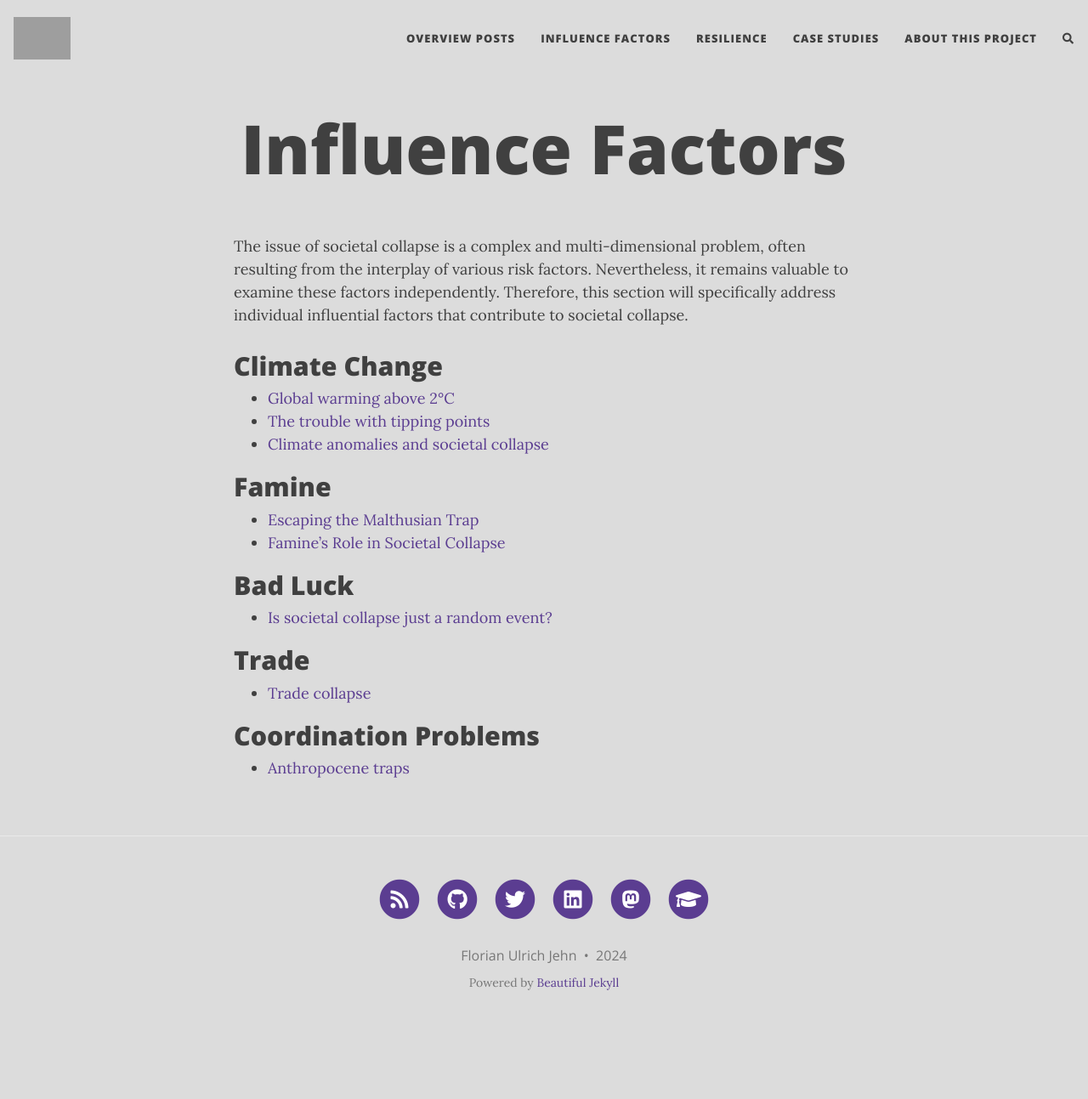
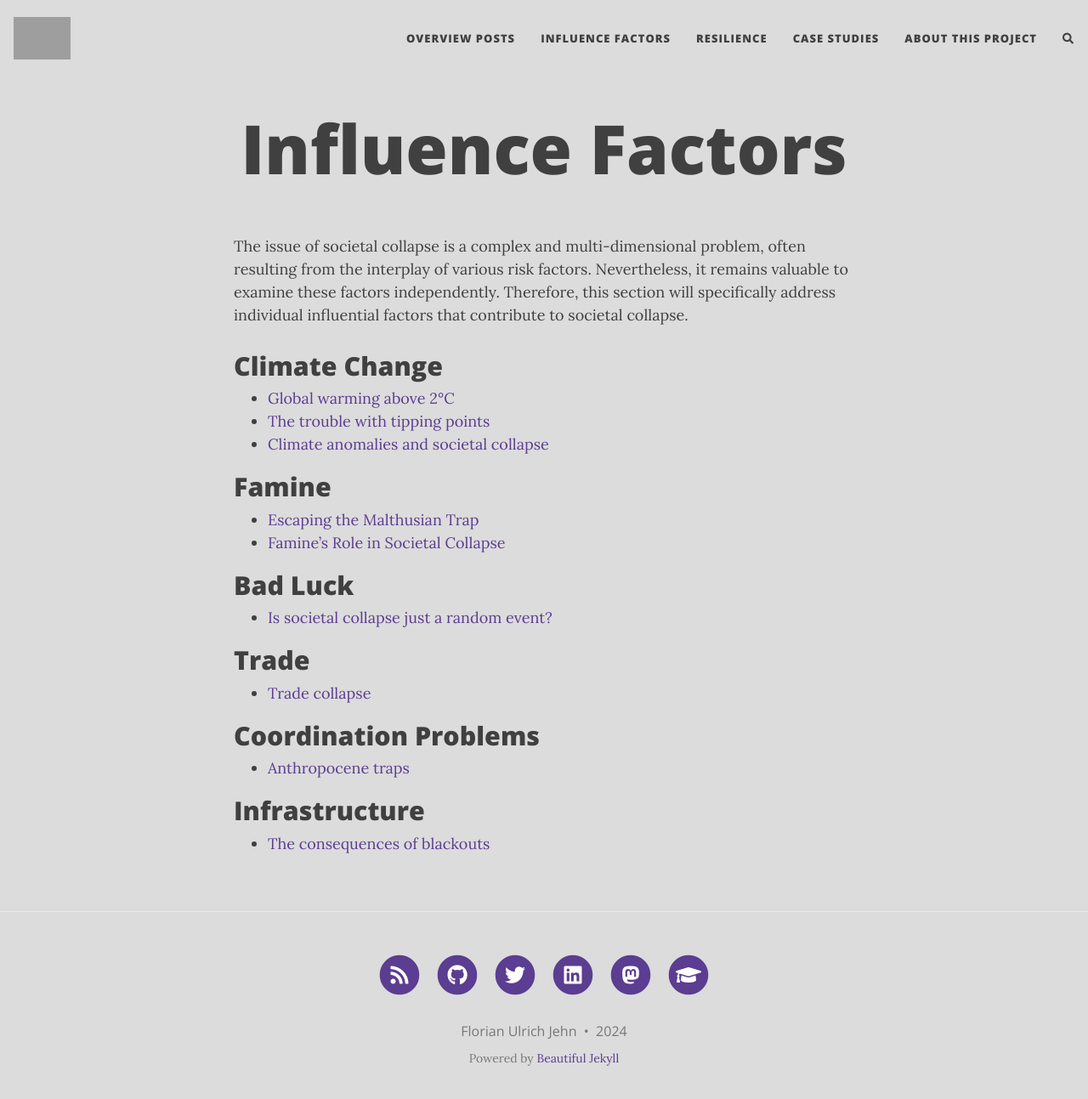
Before and after one commit to florianjehn/Societal_Collapse, a Jekyll site: the page built from factors.md, in a window 1280 px wide and 1306 px high. Shown: the top 1293 px of the window at 85% size. Built offline with Jekyll 4.4.1, drawn with Linux system fonts in a browser that asks for light colours; nearby versions of some CDN libraries; comment, search, counter and statistics services are not loaded; grey boxes are pictures that could not be loaded.

Commit message:
Update factors.md

```diff
--- a/factors.md
+++ b/factors.md
@@ -21,3 +21,6 @@ The issue of societal collapse is a complex and multi-dimensional problem, often
 
 # Coordination Problems
 * [Anthropocene traps](https://florianjehn.github.io/Societal_Collapse/2024-06-20-anthropocene_traps/)
+
+# Infrastructure
+* [The consequences of blackouts](https://florianjehn.github.io/Societal_Collapse/2024-09-29-blackout/)
```
